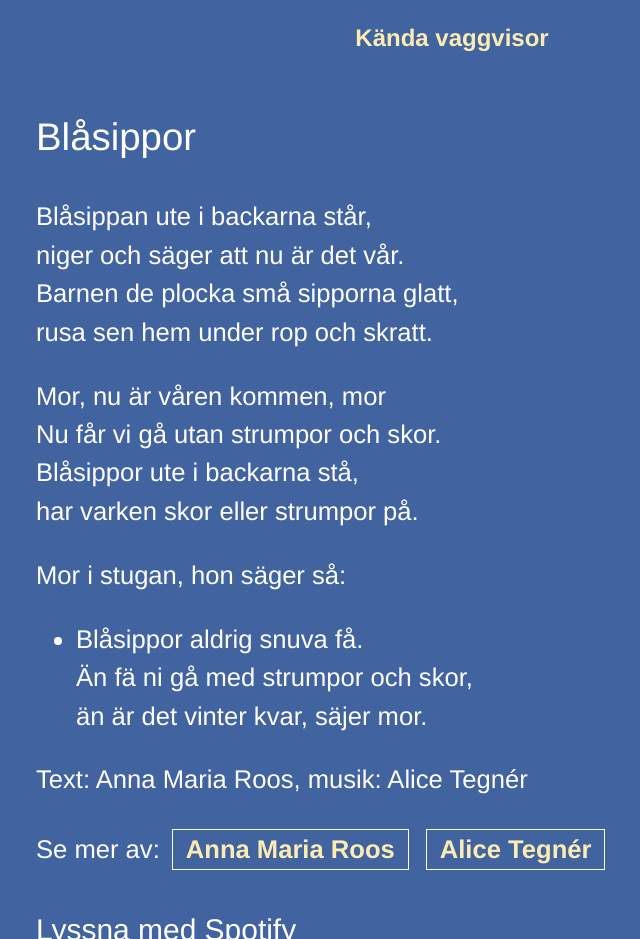
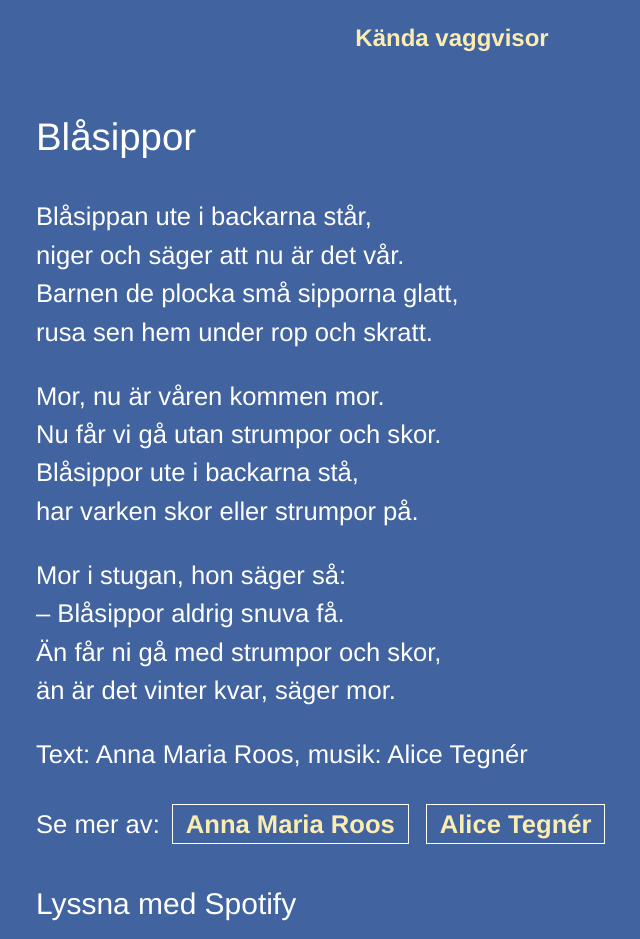
Before and after one commit to cybear/vaggvisor.org, a Jekyll site: the page built from _posts/2017-12-08-blåsippor.md, in a window 1280 px wide, cut to the strip 0-939 px from the top of the page. Shown: the whole strip, without its empty margins (188-828 px from the left). Built offline with Jekyll 4.4.1, drawn with Linux system fonts in a browser that asks for light colours.

Commit message:
Blååå

```diff
--- a/_posts/2017-12-08-blåsippor.md
+++ b/_posts/2017-12-08-blåsippor.md
@@ -10,15 +10,15 @@ niger och säger att nu är det vår.
 Barnen de plocka små sipporna glatt,
 rusa sen hem under rop och skratt.
 
-Mor, nu är våren kommen, mor
+Mor, nu är våren kommen mor.
 Nu får vi gå utan strumpor och skor.
 Blåsippor ute i backarna stå,
 har varken skor eller strumpor på.
 
 Mor i stugan, hon säger så:
--  Blåsippor aldrig snuva få.
-Än fä ni gå med strumpor och skor,
-än är det vinter kvar, säjer mor.
+–  Blåsippor aldrig snuva få.
+Än får ni gå med strumpor och skor,
+än är det vinter kvar, säger mor.
 
 
 Text: Anna Maria Roos, musik: Alice Tegnér
```
Also changed, not shown: _my_categories/anna-maria-roos.md (+1 -1 lines).
